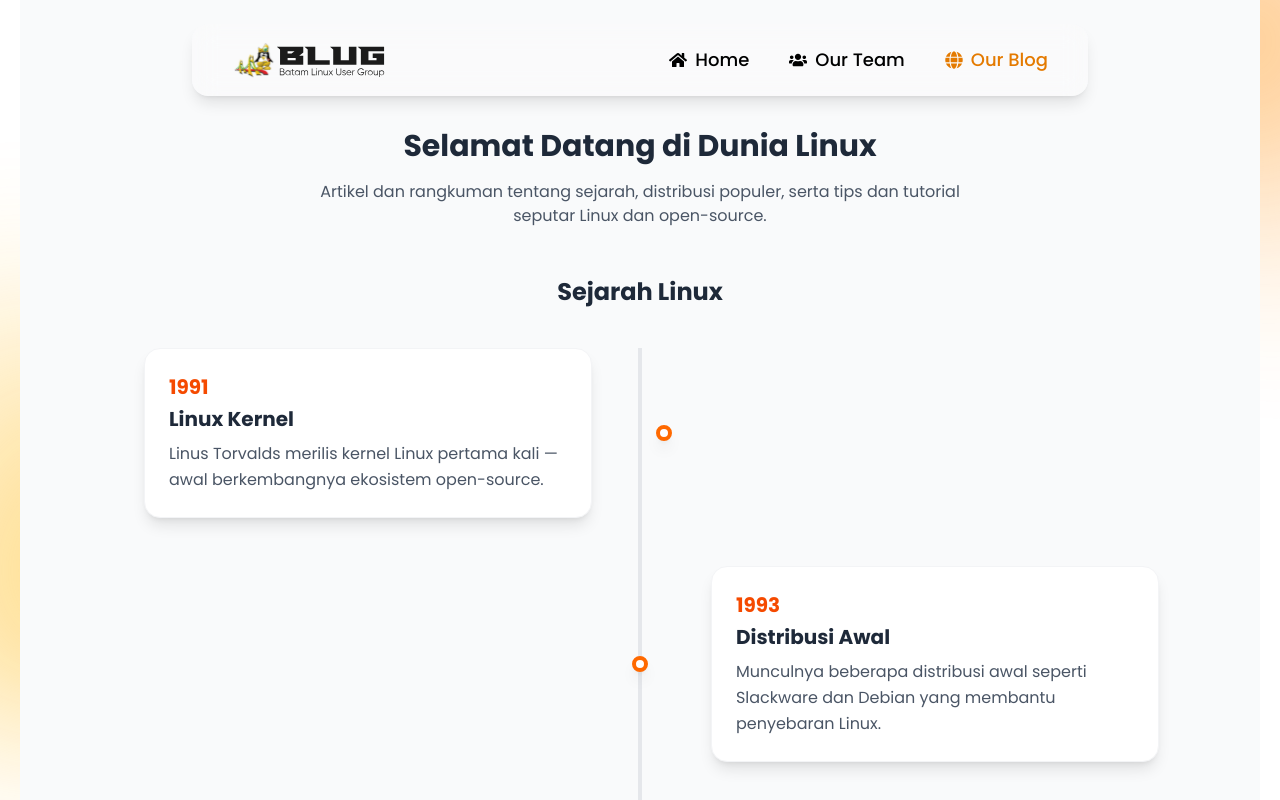
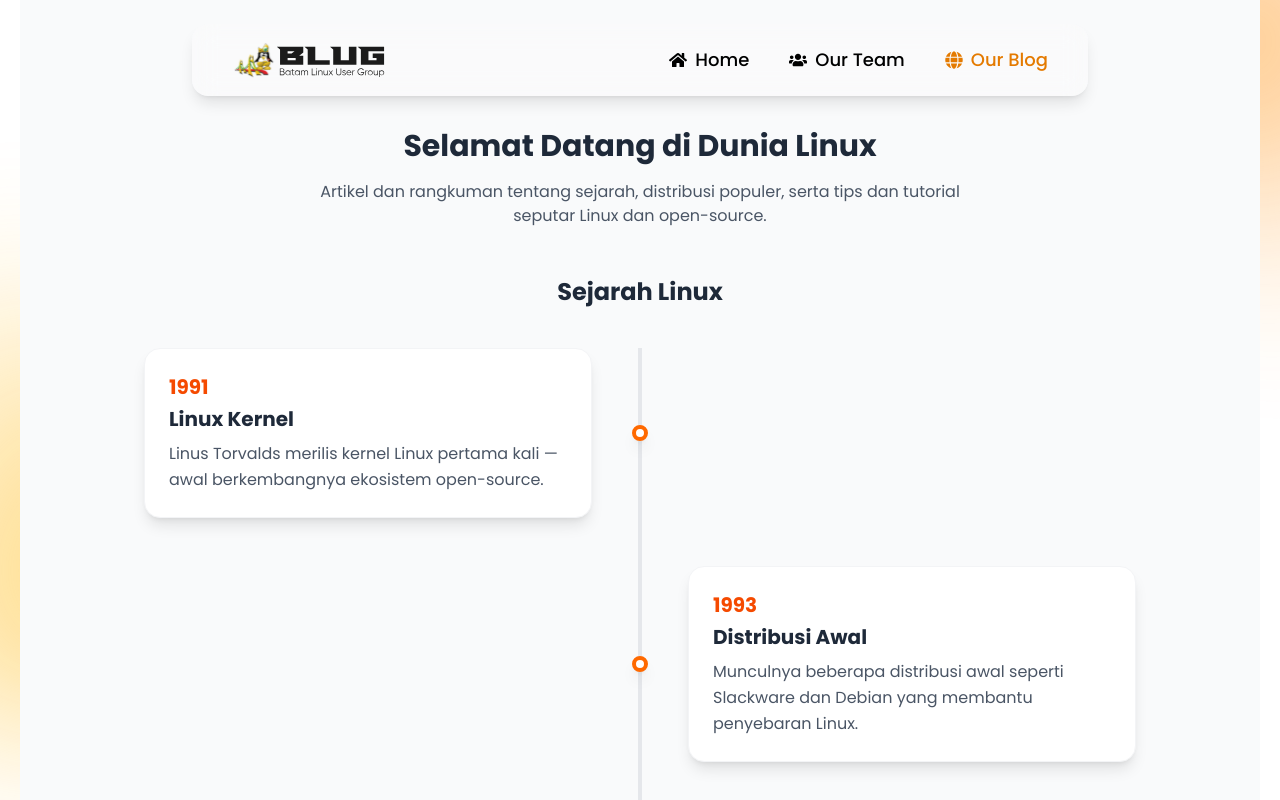
Before and after one commit to hasnadhilaa/blug-greynoiseweb, a React (Vite) app: page /blog in a window 1280 px wide. Shown: the top 800 px of the page. Built offline with nearby package versions, Linux system fonts and the light colour scheme.

Commit message:
update blogpage

```diff
--- a/src/components/BlogPage.jsx
+++ b/src/components/BlogPage.jsx
@@ -24,7 +24,7 @@ export default function BlogPage() {
                             {timeline.map((item, idx) => {
                                 const left = idx % 2 === 0;
                                 return (
-                                    <div key={item.year} className="flex flex-col md:flex-row items-center group">
+                                    <div key={item.year} className="flex flex-col md:flex-row items-center group relative">
                                         <div className={`md:w-1/2 w-full ${left ? "md:pr-12 md:justify-end flex" : "md:pl-12"}`}>
                                             {left && (
                                                 <div className="bg-white rounded-2xl shadow-lg hover:shadow-xl transition-shadow duration-300 p-6 w-full max-w-md border border-gray-100">
@@ -35,7 +35,8 @@ export default function BlogPage() {
                                             )}
                                         </div>
 
-                                        <div className="w-12 flex items-center justify-center my-4 md:my-0 z-10">
+                                        {/* marker positioned on the center line */}
+                                        <div className="absolute left-1/2 top-1/2 -translate-x-1/2 -translate-y-1/2 z-10 flex items-center justify-center">
                                             <div className="w-4 h-4 rounded-full bg-white border-4 border-orange-500 shadow-lg group-hover:scale-150 transition-transform duration-300" />
                                         </div>
 
```
